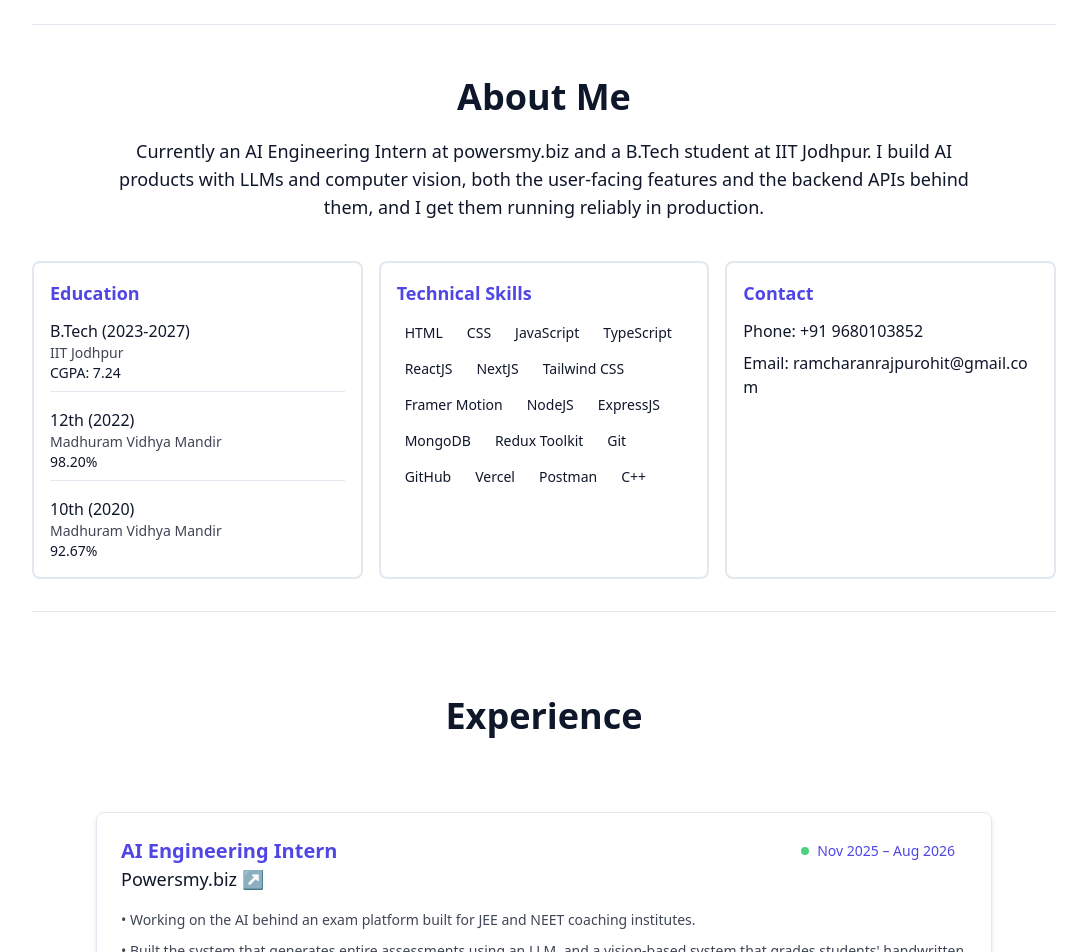
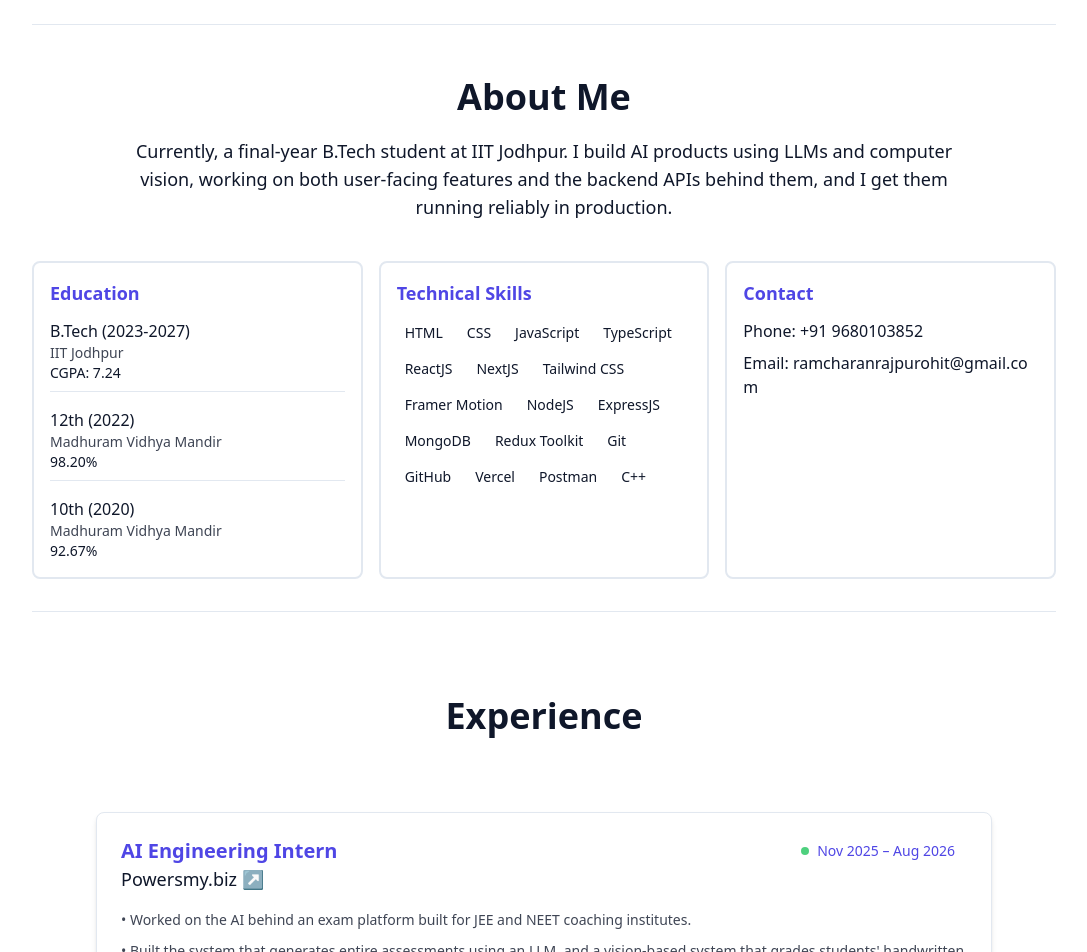
Before and after one commit to RamcharanRajpurohit/portfolio, a React (Vite) app in the folder client/: page / in a window 1280 px wide. Shown: the part 460-1412 px from the top of the page, without its empty margins (96-1183 px from the left). Built offline with nearby package versions, Linux system fonts and the light colour scheme.

Commit message:
update exp

```diff
--- a/client/src/components/about.tsx
+++ b/client/src/components/about.tsx
@@ -6,7 +6,7 @@ function About() {
                     About Me
                 </h3>
                 <p className="text-center text-lg text-base mt-5 mb-10 max-w-4xl mx-auto px-4">
-                    Currently an AI Engineering Intern at powersmy.biz and a B.Tech student at IIT Jodhpur. I build AI products with LLMs and computer vision, both the user-facing features and the backend APIs behind them, and I get them running reliably in production.
+                   Currently, a final-year B.Tech student at IIT Jodhpur. I build AI products using LLMs and computer vision, working on both user-facing features and the backend APIs behind them, and I get them running reliably in production.
                 </p>
 
                 {/* Grid container with proper responsive behavior */}
--- a/client/src/data/experience_data.ts
+++ b/client/src/data/experience_data.ts
@@ -27,7 +27,7 @@ const experiences: Experience[] = [
         companyUrl: "https://powersmy.biz",
         duration: "Nov 2025 – Aug 2026",
         description: [
-            "Working on the AI behind an exam platform built for JEE and NEET coaching institutes.",
+            "Worked on the AI behind an exam platform built for JEE and NEET coaching institutes.",
             "Built the system that generates entire assessments using an LLM, and a vision-based system that grades students' handwritten answers straight from photos.",
             "Built the pipeline that scores submissions and turns them into learning analytics for each student, with the heavy AI grading running in the background so results come back quickly.",
             "Made the whole thing reliable and fast enough to handle a full school sitting an exam at the same time, across the backend and the AI agent service.",
```
